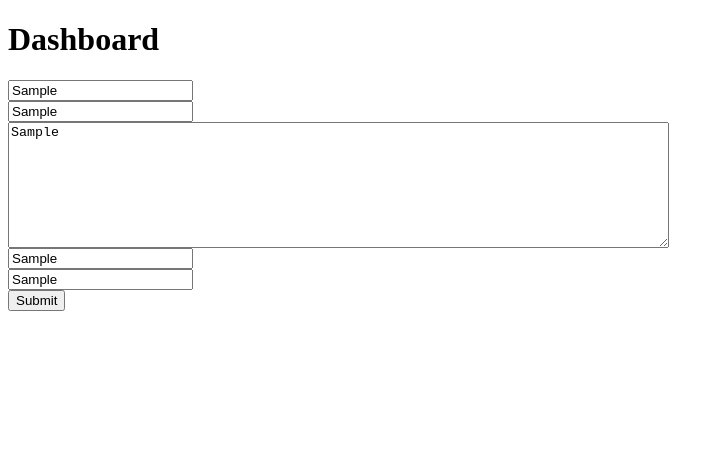
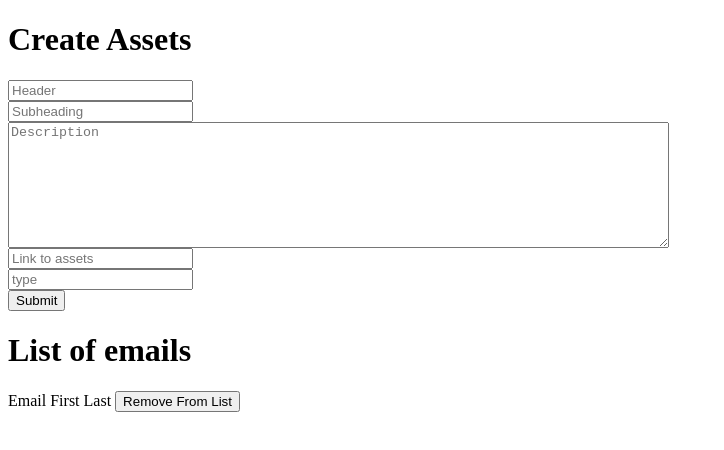
Before and after one commit to NiqueDaSneak/emailpipeline, a website: page dashboard.html in a window 1280 px wide. Both pictures are taken after typing "Sample", "Sample", "Sample", "Sample", "Sample" into the empty fields and a click on the button "Submit". Shown: the whole page, without its empty margins (0-724 px from the left). Drawn offline with nearby package versions, Linux system fonts and the light colour scheme; no server answers.

Commit message:
recipient names append to dashboard page

```diff
--- a/dashboard.html
+++ b/dashboard.html
@@ -14,7 +14,7 @@
         }
     </style>
 
-    <h1>Dashboard</h1>
+    <h1>Create Assets</h1>
     <form action="index.html" method="post">
       <input class="header" type="text" name="header" value="" placeholder="Header">
       <input class="subhead" type="text" name="subhead" value="" placeholder="Subheading">
@@ -23,5 +23,15 @@
       <input type="text" name="type" value="" placeholder="type">
       <button type="button" name="button">Submit</button>
     </form>
+
+    <h1>List of emails</h1>
+    <div class="list-of-emails">
+      <div>
+        <span>Email</span>
+        <span>First</span>
+        <span>Last</span>
+        <button type="button" name="button">Remove From List</button>
+      </div>
+    </div>
   </body>
 </html>
--- a/public/js/dashboard.js
+++ b/public/js/dashboard.js
@@ -1,9 +1,23 @@
 $(document).ready(() => {
+
+  // DEFINE SOCKET
   var socket = io.connect()
-  // DEFINE SOCKET
+
   // EMIT SOCKET REQUEST FOR LIST OF EMAILS
   $('form button').click(() => {
     socket.emit('saveAsset', { header: $('.header').val(), subhead: $('.subhead').val(), description: $('.description').val(), link: $('.link').val() })
+    // reset form
+    $('input').val('')
+    $('textarea').val('')
+  })
+
+  socket.emit('requestRecipients')
+
+  socket.on('sendingRecipients', (data) => {
+    for (var i = 0; i < data.data.length; i++) {
+      // data.data[i]
+      $('.list-of-emails').append("<div><span>"+ data.data[i].email + "</span><span>" + data.data[i].firstName + "</span><span>" + data.data[i].lastName + "</span><button type='button' name='button'>Remove From List</button></div>")
+    }
   })
 
 })
```
Also changed, not shown: app.js (+19 -2 lines), form.html (+2 -0 lines).
